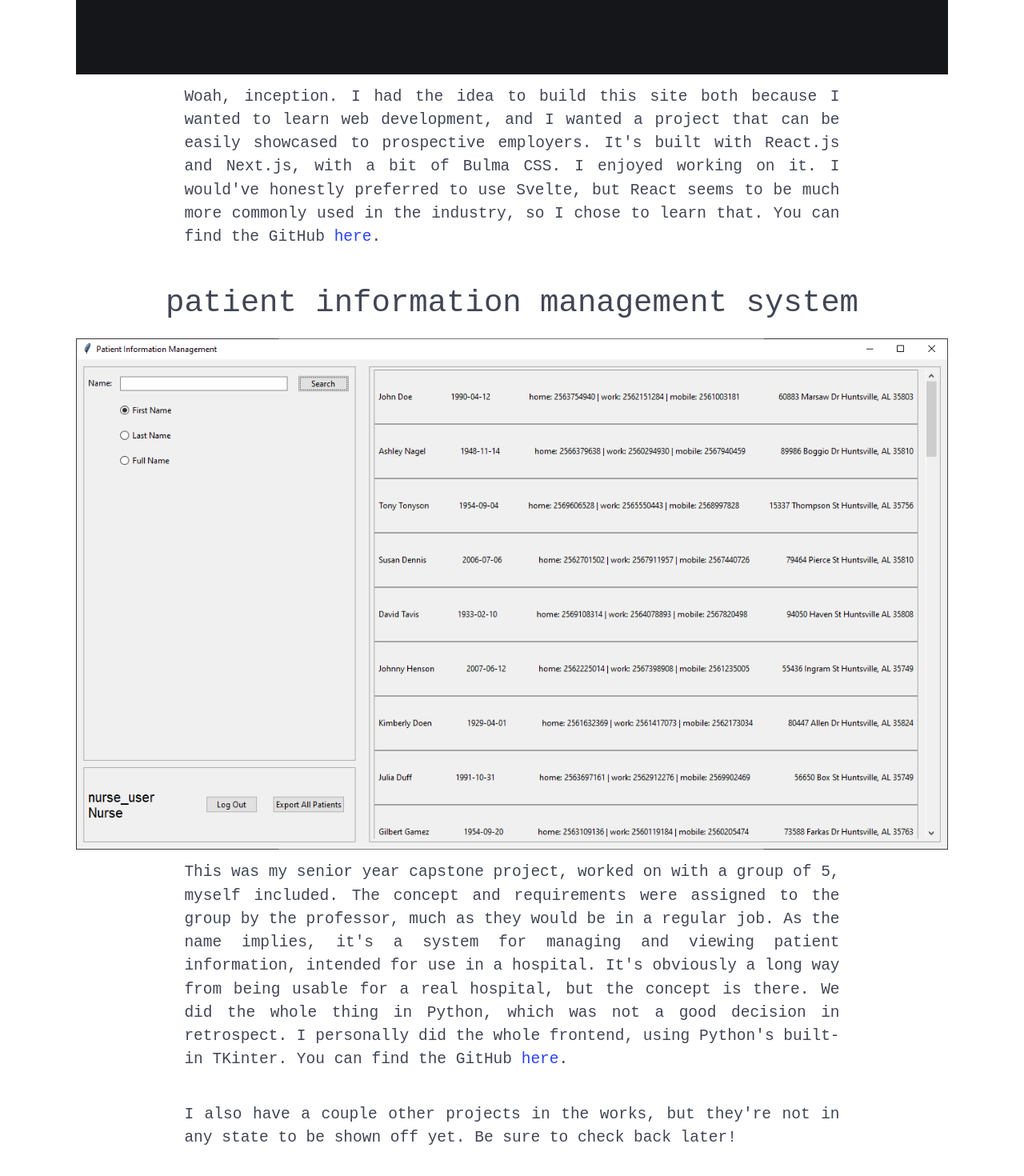
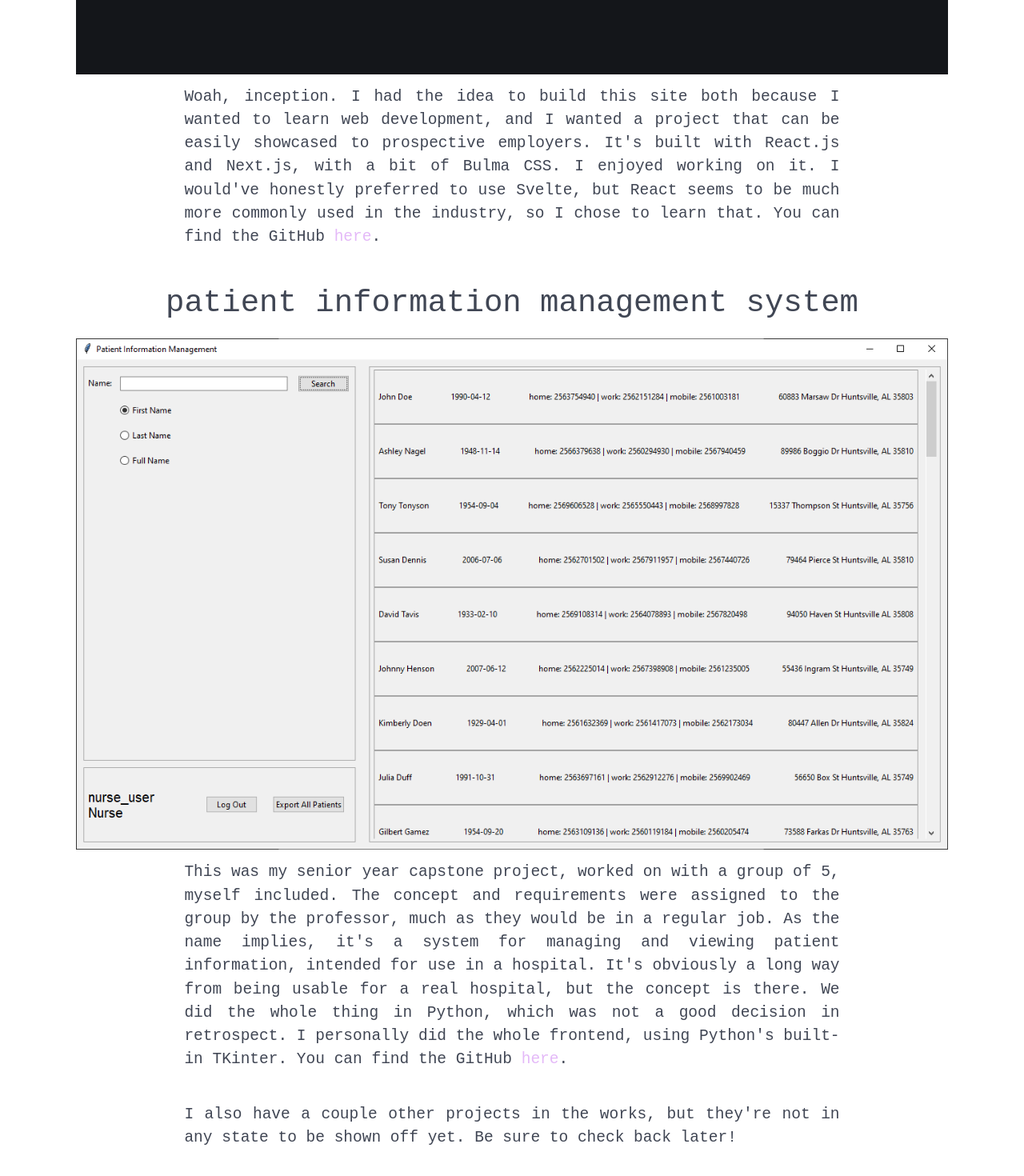
Before and after one commit to aurora-blossom/jennifermiller.lgbt, a Next.js app: page /projects in a window 1280 px wide. Shown: the part 854-2324 px from the top of the page at 80% size. Built offline with nearby package versions, Linux system fonts and the light colour scheme.

Commit message:
fix link color, replace contact page with mailto links

```diff
--- a/app/navbar.js
+++ b/app/navbar.js
@@ -3,7 +3,7 @@ export default function NavBar() {
     <div className='navBar'>
       <a className='navButton' href='/'>home</a>
       <a className='navButton' href='/projects'>projects</a>
-      <a className='navButton' href='/contact'>contact me</a>
+      <a className='navButton' href='mailto:contact@jennifermiller.lgbt'>contact me</a>
     </div>
   );
 }
--- a/app/page.js
+++ b/app/page.js
@@ -16,7 +16,7 @@ export default function Home() {
         <a href='/projects' className='button is-primary inline'>
             Projects
         </a>
-        <a href='/contact' className='button is-primary inline'>
+        <a href='mailto:contact@jennifermiller.lgbt' className='button is-primary inline'>
             Contact Me
         </a>
       </div>
--- a/app/projects/page.js
+++ b/app/projects/page.js
@@ -24,7 +24,8 @@ export default function Page() {
         You can find the GitHub <a
           href='https://github.com/aurora-blossom/jennifermiller.lgbt'
           target='_blank'
-          rel='noreferrer noopener'>
+          rel='noreferrer noopener'
+          className='has-text-primary'>
            here
         </a>.
       </div>
@@ -47,7 +48,8 @@ export default function Page() {
         Python's built-in TKinter. You can find the GitHub <a
           href='https://github.com/MPKellyy/Patient-Information-Management-System'
           target='_blank'
-          rel='noreferrer noopener'>
+          rel='noreferrer noopener'
+          className='has-text-primary'>
             here
         </a>.
       </div>
```
Also changed, not shown: app/contact/page.js (deleted, +0 -8 lines).
